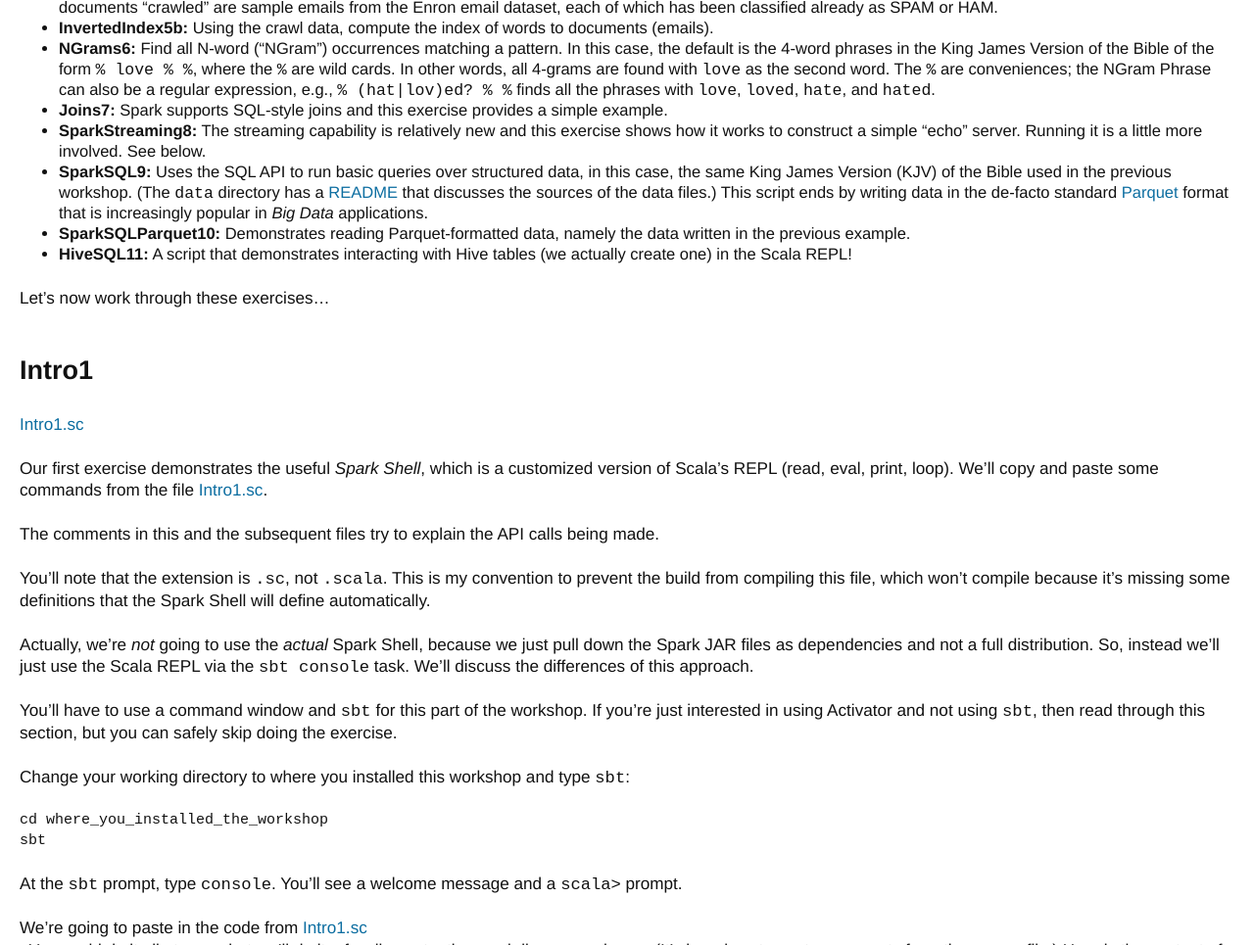
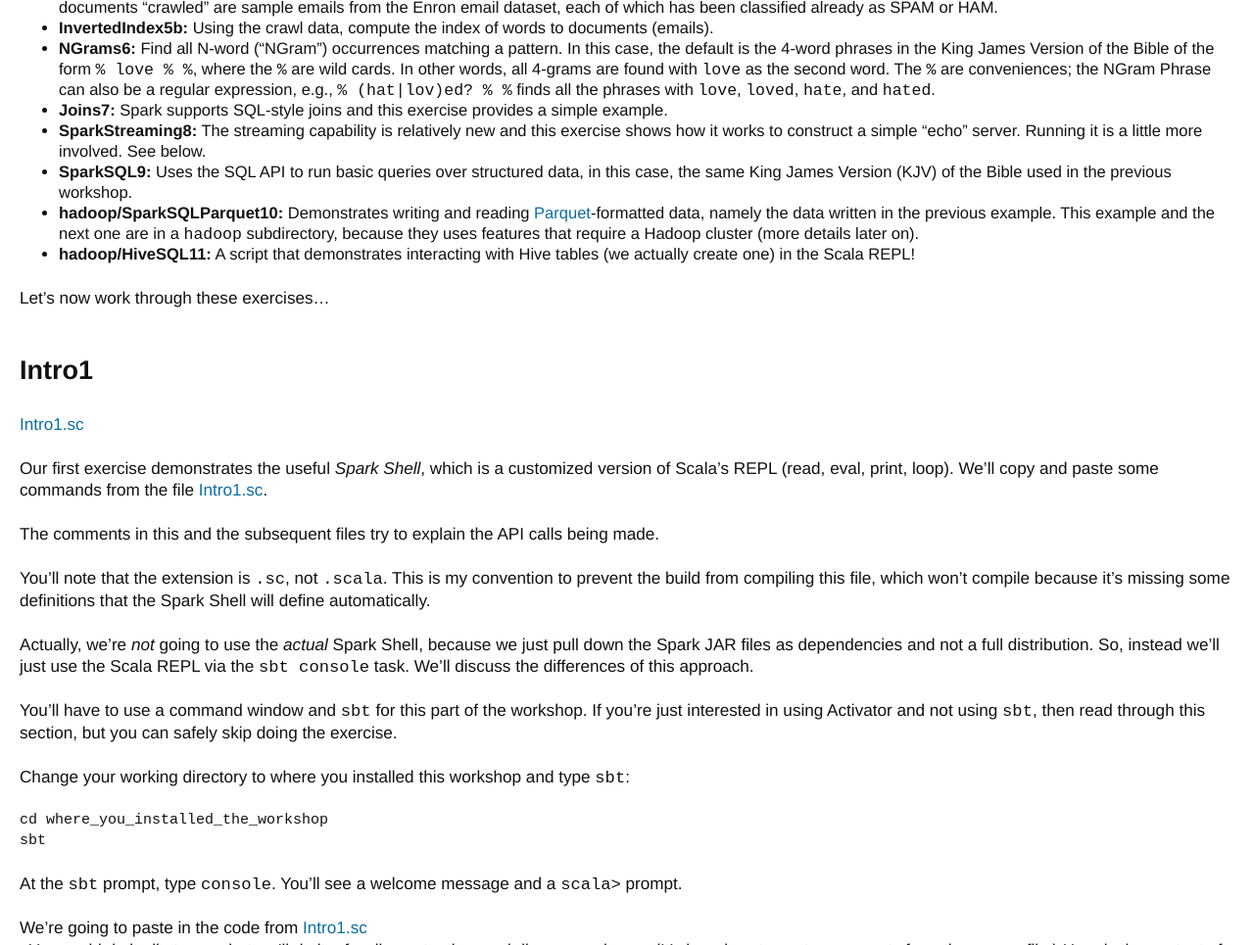
Before and after one commit to deanwampler/spark-scala-tutorial, a plain HTML site: page tutorial/index.html in a window 1280 px wide. Shown: the part 4420-5385 px from the top of the page at 98% size. Drawn offline with Linux system fonts and the light colour scheme.

Commit message:
Refactored the script file handling.

```diff
--- a/tutorial/index.html
+++ b/tutorial/index.html
@@ -146,9 +146,9 @@ body{-webkit-font-smoothing:antialiased;font-family:"Helvetica Neue",Helvetica,A
 <li><strong>NGrams6:</strong> Find all N-word (&#8220;NGram&#8221;) occurrences matching a pattern. In this case, the default is the 4-word phrases in the King James Version of the Bible of the form <code>% love % %</code>, where the <code>%</code> are wild cards. In other words, all 4-grams are found with <code>love</code> as the second word. The <code>%</code> are conveniences; the NGram Phrase can also be a regular expression, e.g., <code>% (hat|lov)ed? % %</code> finds all the phrases with <code>love</code>, <code>loved</code>, <code>hate</code>, and <code>hated</code>.</li>
 <li><strong>Joins7:</strong> Spark supports SQL-style joins and this exercise provides a simple example.</li>
 <li><strong>SparkStreaming8:</strong> The streaming capability is relatively new and this exercise shows how it works to construct a simple &#8220;echo&#8221; server. Running it is a little more involved. See below.</li>
-<li><strong>SparkSQL9:</strong> Uses the SQL API to run basic queries over structured data, in this case, the same King James Version (KJV) of the Bible used in the previous workshop. (The <code>data</code> directory has a <a href="../data/README.html">README</a> that discusses the sources of the data files.) This script ends by writing data in the de-facto standard <a href="http://parquet.io">Parquet</a> format that is increasingly popular in <em>Big Data</em> applications.</li>
-<li><strong>SparkSQLParquet10:</strong> Demonstrates reading Parquet-formatted data, namely the data written in the previous example.</li>
-<li><strong>HiveSQL11:</strong> A script that demonstrates interacting with Hive tables (we actually create one) in the Scala REPL!</li>
+<li><strong>SparkSQL9:</strong> Uses the SQL API to run basic queries over structured data, in this case, the same King James Version (KJV) of the Bible used in the previous workshop.</li>
+<li><strong>hadoop/SparkSQLParquet10:</strong> Demonstrates writing and reading <a href="http://parquet.io">Parquet</a>-formatted data, namely the data written in the previous example. This example and the next one are in a <code>hadoop</code> subdirectory, because they uses features that require a Hadoop cluster (more details later on).</li>
+<li><strong>hadoop/HiveSQL11:</strong> A script that demonstrates interacting with Hive tables (we actually create one) in the Scala REPL!</li>
 </ul>
 
 <p>Let&#8217;s now work through these exercises&#8230;</p>
```
Also changed, not shown: 10 other files.
